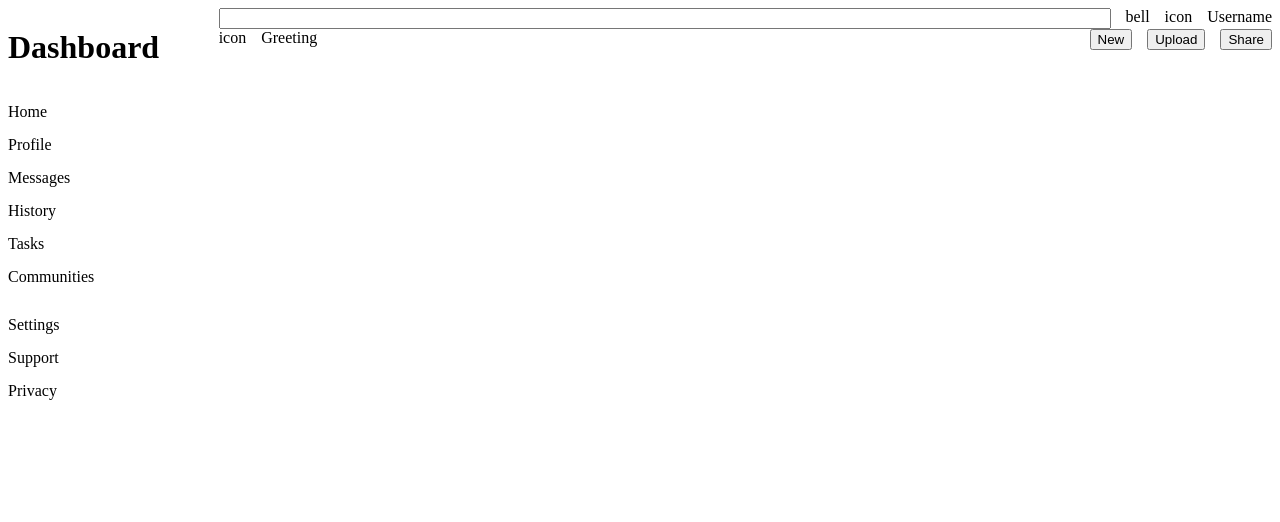
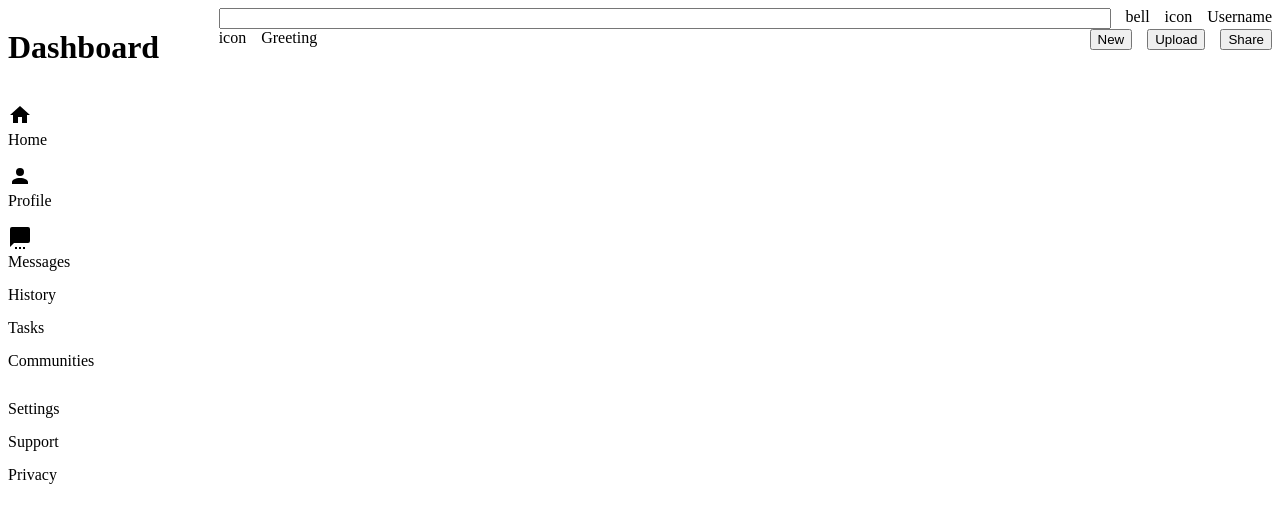
Before and after one commit to calher99/Admin-Dashboard, a plain HTML site: page index.html in a window 1280 px wide. Drawn offline with Linux system fonts and the light colour scheme.

Commit message:
add SVG files to sidebar

```diff
--- a/index.html
+++ b/index.html
@@ -12,13 +12,28 @@
     <div class="container">
         <div class="sidebar">
             <h1>Dashboard</h1>
-            <div>Home</div>
-            <div>Profile</div>
-            <div>Messages</div>
+            <div class="sidebarContent">
+                <svg style="width:24px;height:24px" viewBox="0 0 24 24">
+                <path fill="currentColor" d="M10,20V14H14V20H19V12H22L12,3L2,12H5V20H10Z" />
+                </svg>
+                <div>Home</div>
+            </div>
+            <div class="sidebarContent">
+                <svg style="width:24px;height:24px" viewBox="0 0 24 24">
+                    <path fill="currentColor" d="M12,4A4,4 0 0,1 16,8A4,4 0 0,1 12,12A4,4 0 0,1 8,8A4,4 0 0,1 12,4M12,14C16.42,14 20,15.79 20,18V20H4V18C4,15.79 7.58,14 12,14Z" />
+                </svg>
+                <div>Profile</div>
+            </div>
+            <div class="sidebarContent">
+                <svg style="width:24px;height:24px" viewBox="0 0 24 24">
+                    <path fill="currentColor" d="M20,2H4A2,2 0 0,0 2,4V22L6,18H20A2,2 0 0,0 22,16V4A2,2 0 0,0 20,2M11,24H13V22H11V24M7,24H9V22H7V24M15,24H17V22H15V24Z" />
+                </svg>
+                <div>Messages</div>
+            </div>
             <div>History</div>
             <div>Tasks</div>
             <div>Communities</div>
-            <div></div>
+            <div class="spacer"></div>
             <div>Settings</div>
             <div>Support</div>
             <div>Privacy</div>
```
